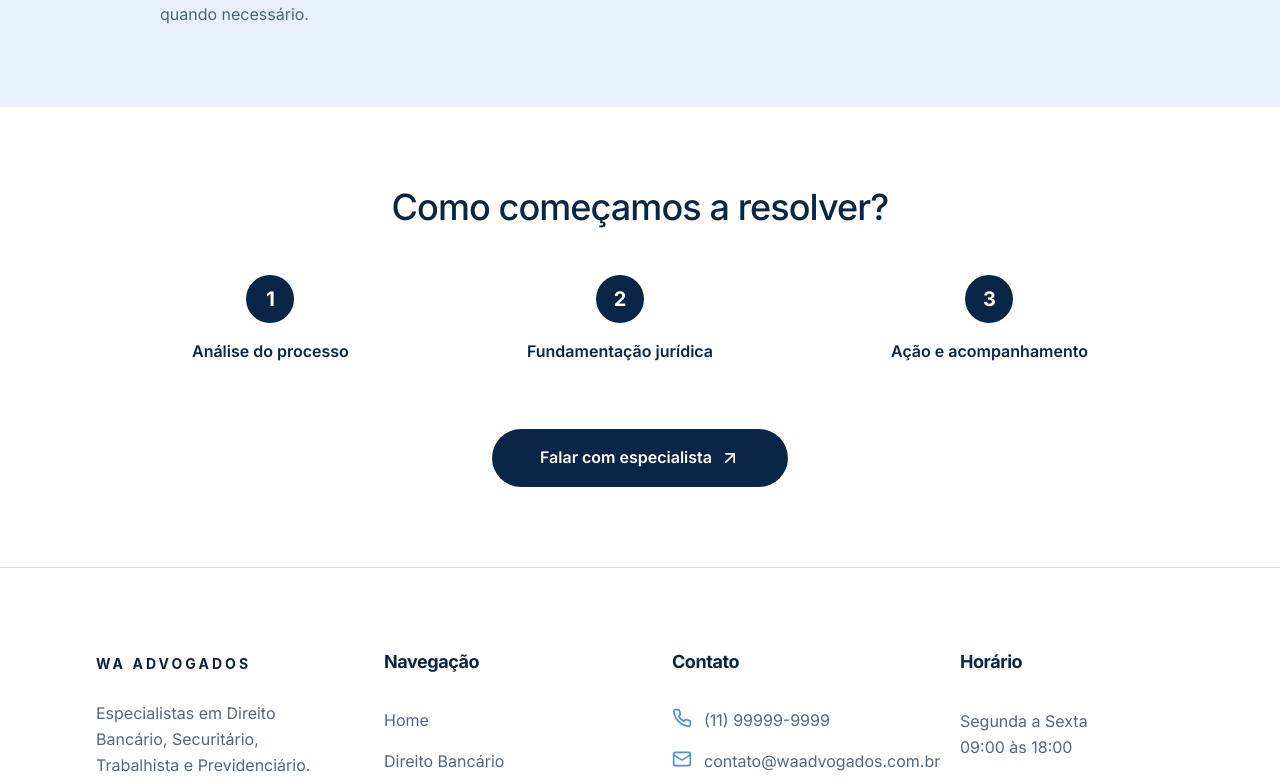
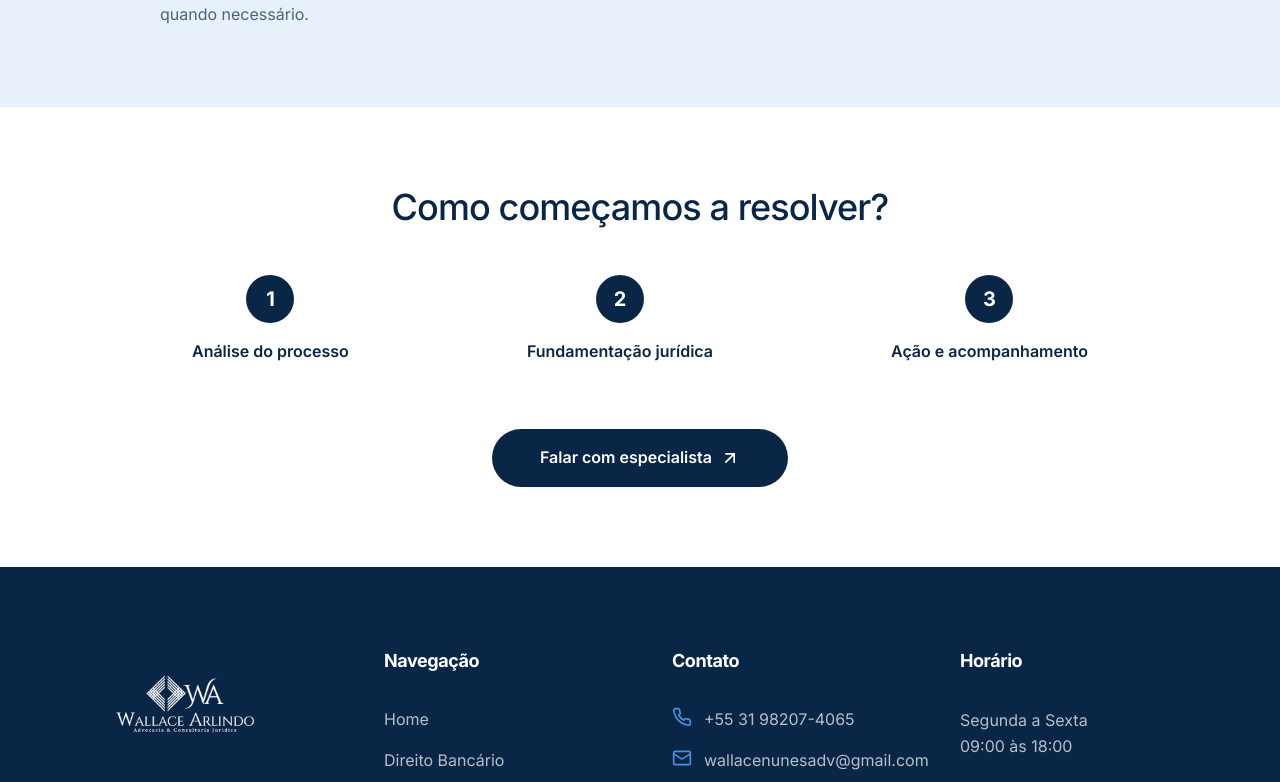
Before and after one commit to arthura4growth/wa-assessoria, a React (Vite) app: page /direito-previdenciario in a window 1280 px wide. Shown: the part 2007-2789 px from the top of the page. Built offline with nearby package versions, Linux system fonts and the light colour scheme.

Commit message:
Atualiza logo, navbar, footer com dados reais do escritório
Co-Authored-By: Claude Sonnet 4.6 <noreply@anthropic.com>

```diff
--- a/src/components/Logo.tsx
+++ b/src/components/Logo.tsx
@@ -8,13 +8,12 @@ interface LogoProps {
 const Logo: React.FC<LogoProps> = ({ variant = 'dark', size = 32 }) => {
   return (
     <img
-      src="/logo.svg"
+      src="/logo-wa.png"
       alt="WA Advogados"
-      height={size}
       style={{
         height: size,
         width: 'auto',
-        filter: variant === 'light' ? 'brightness(0) invert(1)' : 'none',
+        filter: variant === 'dark' ? 'brightness(0) contrast(100%)' : 'none',
       }}
     />
   );
--- a/src/components/Navbar.tsx
+++ b/src/components/Navbar.tsx
@@ -31,7 +31,7 @@ const Navbar: React.FC = () => {
     <nav className="fixed top-6 left-0 w-full z-50 px-6">
       <div className={`max-w-7xl mx-auto flex justify-between items-center transition-all duration-500 rounded-full px-8 py-3 border ${isScrolled ? 'bg-white/70 backdrop-blur-lg border-white/20 shadow-lg' : 'bg-white/10 backdrop-blur-md border-white/10'}`}>
         <Link to="/">
-          <Logo variant={isScrolled ? 'dark' : 'light'} size={28} />
+          <Logo variant={isScrolled ? 'dark' : 'light'} size={60} />
         </Link>
 
         {/* Desktop Menu */}
@@ -68,7 +68,7 @@ const Navbar: React.FC = () => {
           >
             <X className="w-10 h-10" />
           </button>
-          <Logo variant="light" size={32} />
+          <Logo variant="light" size={80} />
           {navLinks.map((link) => (
             <Link
               key={link.name}
--- a/src/sections/Footer.tsx
+++ b/src/sections/Footer.tsx
@@ -7,59 +7,59 @@ const Footer: React.FC = () => {
   const currentYear = new Date().getFullYear();
 
   return (
-    <footer className="bg-white border-t border-brand-blue-border py-20 px-6 md:px-12 lg:px-24">
+    <footer className="bg-brand-navy text-white py-20 px-6 md:px-12 lg:px-24">
       <div className="max-w-7xl mx-auto">
         <div className="grid md:grid-cols-2 lg:grid-cols-4 gap-16 mb-20">
           <div className="lg:col-span-1">
             <Link to="/" className="mb-6 block">
-              <Logo variant="dark" size={28} />
+              <Logo variant="light" size={120} />
             </Link>
-            <p className="text-brand-navy-muted leading-relaxed">
+            <p className="text-white/70 leading-relaxed">
               Especialistas em Direito Bancário, Securitário, Trabalhista e Previdenciário. Atuação ética, transparente e focada em resultados reais para nossos clientes.
             </p>
           </div>
 
           <div>
-            <h4 className="text-lg font-bold text-brand-navy mb-8">Navegação</h4>
+            <h4 className="text-lg font-bold text-white mb-8">Navegação</h4>
             <ul className="space-y-4">
-              <li><Link to="/" className="text-brand-navy-muted hover:text-brand-blue transition-colors">Home</Link></li>
-              <li><Link to="/direito-bancario" className="text-brand-navy-muted hover:text-brand-blue transition-colors">Direito Bancário</Link></li>
-              <li><Link to="/direito-securitario" className="text-brand-navy-muted hover:text-brand-blue transition-colors">Direito Securitário</Link></li>
-              <li><Link to="/direito-trabalhista" className="text-brand-navy-muted hover:text-brand-blue transition-colors">Direito Trabalhista</Link></li>
-              <li><Link to="/direito-previdenciario" className="text-brand-navy-muted hover:text-brand-blue transition-colors">Direito Previdenciário</Link></li>
-              <li><a href="#sobre" className="text-brand-navy-muted hover:text-brand-blue transition-colors">Sobre Nós</a></li>
+              <li><Link to="/" className="text-white/70 hover:text-brand-blue transition-colors">Home</Link></li>
+              <li><Link to="/direito-bancario" className="text-white/70 hover:text-brand-blue transition-colors">Direito Bancário</Link></li>
+              <li><Link to="/direito-securitario" className="text-white/70 hover:text-brand-blue transition-colors">Direito Securitário</Link></li>
+              <li><Link to="/direito-trabalhista" className="text-white/70 hover:text-brand-blue transition-colors">Direito Trabalhista</Link></li>
+              <li><Link to="/direito-previdenciario" className="text-white/70 hover:text-brand-blue transition-colors">Direito Previdenciário</Link></li>
+              <li><a href="#sobre" className="text-white/70 hover:text-brand-blue transition-colors">Sobre Nós</a></li>
             </ul>
           </div>
 
           <div>
-            <h4 className="text-lg font-bold text-brand-navy mb-8">Contato</h4>
+            <h4 className="text-lg font-bold text-white mb-8">Contato</h4>
             <ul className="space-y-4">
-              <li className="flex items-start gap-3 text-brand-navy-muted">
+              <li className="flex items-start gap-3 text-white/70">
                 <Phone className="w-5 h-5 text-brand-blue shrink-0" />
-                <span>(11) 99999-9999</span>
+                <span>+55 31 98207-4065</span>
               </li>
-              <li className="flex items-start gap-3 text-brand-navy-muted">
+              <li className="flex items-start gap-3 text-white/70">
                 <Mail className="w-5 h-5 text-brand-blue shrink-0" />
-                <span>contato@waadvogados.com.br</span>
+                <span>wallacenunesadv@gmail.com</span>
               </li>
-              <li className="flex items-start gap-3 text-brand-navy-muted">
+              <li className="flex items-start gap-3 text-white/70">
                 <MapPin className="w-5 h-5 text-brand-blue shrink-0" />
-                <span>Rua Fictícia, 123 - Centro, São Paulo - SP</span>
+                <span>AV Jose Faria da Rocha 6202 SALA 04 Eldorado Contagem - MG</span>
               </li>
             </ul>
           </div>
 
           <div>
-            <h4 className="text-lg font-bold text-brand-navy mb-8">Horário</h4>
-            <p className="text-brand-navy-muted leading-relaxed">
+            <h4 className="text-lg font-bold text-white mb-8">Horário</h4>
+            <p className="text-white/70 leading-relaxed">
               Segunda a Sexta<br />
               09:00 às 18:00
             </p>
           </div>
         </div>
 
-        <div className="pt-10 border-t border-brand-blue-border flex flex-col md:flex-row justify-between items-center gap-6 text-sm text-brand-navy-muted">
-          <p>© {currentYear} WA Advogados · OAB/SP 000.000</p>
+        <div className="pt-10 border-t border-white/10 flex flex-col md:flex-row justify-between items-center gap-6 text-sm text-white/50">
+          <p>© {currentYear} Wallace Arlindo Advocacia</p>
           <div className="flex gap-8">
             <Link to="/politica-de-privacidade" className="hover:text-brand-blue transition-colors">Política de Privacidade</Link>
             <Link to="/termos-de-uso" className="hover:text-brand-blue transition-colors">Termos de Uso</Link>
```
Also changed, not shown: public/logo-wa.png (added).
